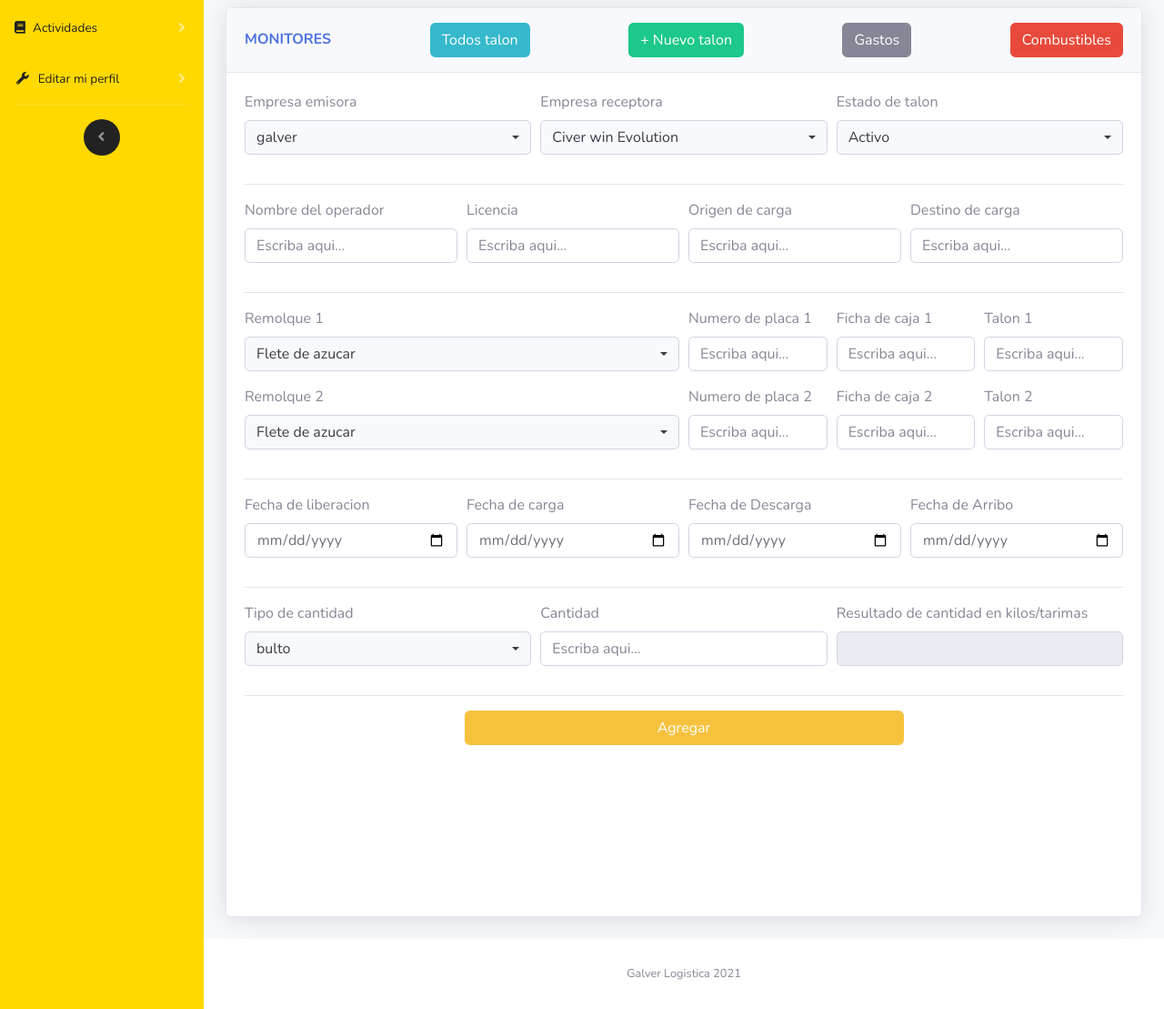
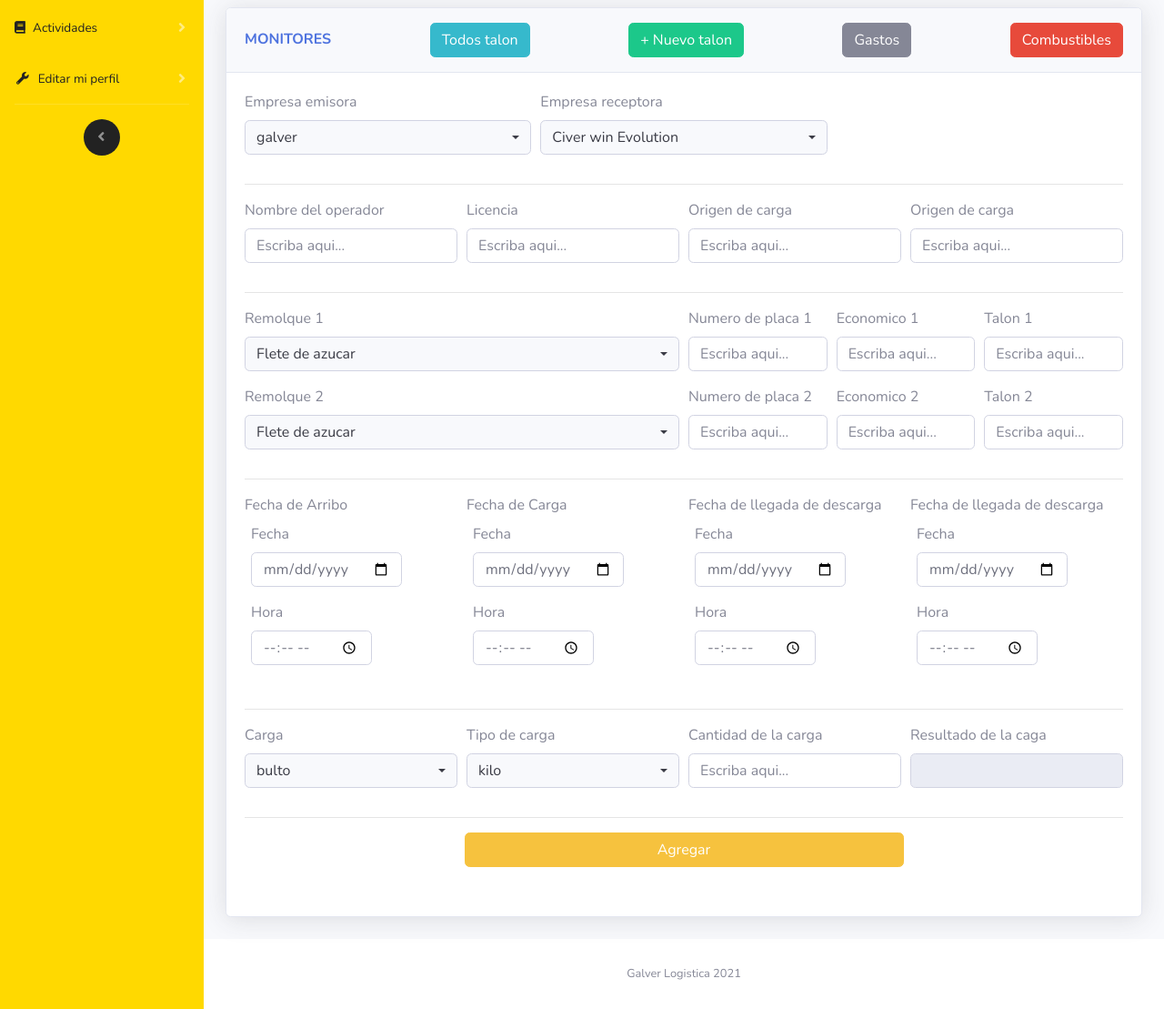
Before and after one commit to JoseArmandoMT1995/sistemaGalver, a PHP site: page /vistas/talonNuevoRegistro.php in a window 1280 px wide. Shown: the part 158-1267 px from the top of the page at 91% size. Run offline with PHP 8.4, Linux system fonts and the light colour scheme; the visitor is signed in with stand-in values (Sample User, id 1); data comes from the database, SQL or seed files in the repository.

Commit message:
cambio estructural 1

```diff
--- a/import/componentes/js/talon.php
+++ b/import/componentes/js/talon.php
@@ -16,36 +16,7 @@
     <script src="../assets/js/bootstrap-select.js"></script>
     <!-- Page level custom scripts -->
     <script src="../assets/js/demo/datatables-demo.js"></script>
-    <script src="../assets/js/operaciones.js"></script>
-    <script>
-        $("#cv").keydown(function (event) {
-            var cu = Number(document.getElementById("cu").value);
-            var cv = Number(document.getElementById("cv").value);
-            document.getElementById("resultado").value = talonCantidad(cu, cv);
-        });
-        $('#cu').on('change', function (e) {
-            document.getElementById("cv").value = 0;
-            document.getElementById("resultado").innerHTML = "";
-        });
 
-        function limitDecimalPlaces(e, count) {
-            if (e.target.value.indexOf('.') == -1) {
-                //console.log("no encontro .");
-                return;
-            }
-            if ((e.target.value.length - e.target.value.indexOf('.')) > count) {
-                //console.log("Si encontro .!");
-                e.target.value = parseFloat(e.target.value).toFixed(count);
-            }
-        }
-
-        function isNumberKey(evt) {
-            var charCode = (evt.which) ? evt.which : evt.keyCode;
-            if (charCode != 46 && charCode > 31 && (charCode < 48 || charCode > 57))
-                return false;
-            return true;
-        }
-    </script>
 
 
     </body>
--- a/vistas/talonNuevoRegistro.php
+++ b/vistas/talonNuevoRegistro.php
@@ -72,6 +72,7 @@
                                         </optgroup>
                                     </select>
                                 </div>
+                                <!--
                                 <div class="form-group col-md-4">
                                     <label for="">Estado de talon</label>
                                     <select id="" class="selectpicker form-control" data-live-search="true"
@@ -89,6 +90,7 @@
                                         </optgroup>
                                     </select>
                                 </div>
+                                -->
                             </div>
                             <hr>
                             <div class="form-row">
@@ -109,7 +111,7 @@
                                         placeholder="Escriba aqui..." name="talonOrigen">
                                 </div>
                                 <div class="form-group col-md-3">
-                                    <label for="inputPassword4">Destino de carga</label>
+                                    <label for="inputPassword4">Origen de carga</label>
                                     <input type="text" class="form-control" id="inputEmail4"
                                         placeholder="Escriba aqui..." name="talonDestino">
                                 </div>
@@ -142,7 +144,7 @@
                                         placeholder="Escriba aqui..." name="talonOrigen">
                                 </div>
                                 <div class="form-group col-md-2">
-                                    <label for="inputPassword4">Ficha de caja 1</label>
+                                    <label for="inputPassword4">Economico 1</label>
                                     <input type="text" class="form-control" id="inputEmail4"
                                         placeholder="Escriba aqui..." name="talonOrigen">
                                 </div>
@@ -178,7 +180,7 @@
                                         placeholder="Escriba aqui..." name="talonOrigen">
                                 </div>
                                 <div class="form-group col-md-2">
-                                    <label for="inputPassword4">Ficha de caja 2</label>
+                                    <label for="inputPassword4">Economico 2</label>
                                     <input type="text" class="form-control" id="inputEmail4"
                                         placeholder="Escriba aqui..." name="talonOrigen">
                                 </div>
@@ -191,31 +193,65 @@
                             </div>
                             <hr>
                             <div class="form-row">
+
                                 <div class="form-group col-md-3">
-                                    <label for="inputPassword4">Fecha de liberacion</label>
-                                    <input type="date" class="form-control" id="inputEmail4"
-                                        placeholder="Escriba aqui..." name="talonOrigen">
+                                    <label class="" for="inputPassword4">Fecha de Arribo</label>
+                                    <div class="col form-row">
+                                        <div class="form-group">
+                                            <label class="" for="inputPassword4">Fecha</label>
+                                            <input type="date" class="form-control">
+                                        </div>
+                                        <div class="form-group">
+                                            <label class="" for="inputPassword4">Hora</label>
+                                            <input type="time" class="form-control">
+                                        </div>
+                                    </div>
                                 </div>
                                 <div class="form-group col-md-3">
-                                    <label for="inputPassword4">Fecha de carga</label>
-                                    <input type="date" class="form-control" id="inputEmail4"
-                                        placeholder="Escriba aqui..." name="talonOrigen">
+                                    <label class="" for="inputPassword4">Fecha de Carga</label>
+                                    <div class="col form-row">
+                                        <div class="form-group">
+                                            <label class="" for="inputPassword4">Fecha</label>
+                                            <input type="date" class="form-control">
+                                        </div>
+                                        <div class="form-group">
+                                            <label class="" for="inputPassword4">Hora</label>
+                                            <input type="time" class="form-control">
+                                        </div>
+                                    </div>
                                 </div>
                                 <div class="form-group col-md-3">
-                                    <label for="inputPassword4">Fecha de Descarga</label>
-                                    <input type="date" class="form-control" id="inputEmail4"
-                                        placeholder="Escriba aqui..." name="talonOrigen">
+                                    <label class="" for="inputPassword4">Fecha de llegada de descarga</label>
+                                    <div class="col form-row">
+                                        <div class="form-group">
+                                            <label class="" for="inputPassword4">Fecha</label>
+                                            <input type="date" class="form-control">
+                                        </div>
+                                        <div class="form-group">
+                                            <label class="" for="inputPassword4">Hora</label>
+                                            <input type="time" class="form-control">
+                                        </div>
+                                    </div>
                                 </div>
                                 <div class="form-group col-md-3">
-                                    <label for="inputPassword4">Fecha de Arribo</label>
-                                    <input type="date" class="form-control" id="inputEmail4"
-                                        placeholder="Escriba aqui..." name="talonOrigen">
+                                    <label class="" for="inputPassword4">Fecha de llegada de descarga</label>
+                                    <div class="col form-row">
+                                        <div class="form-group">
+                                            <label class="" for="inputPassword4">Fecha</label>
+                                            <input type="date" class="form-control">
+                                        </div>
+                                        <div class="form-group">
+                                            <label class="" for="inputPassword4">Hora</label>
+                                            <input type="time" class="form-control">
+                                        </div>
+                                    </div>
                                 </div>
                             </div>
                             <hr>
+
                             <div class="form-row ">
-                                <div class="form-group col-md-4">
-                                    <label for="inputPassword4">Tipo de cantidad</label>
+                                <div class="form-group col-md-3">
+                                    <label for="inputPassword4">Carga</label>
                                     <select id="cu" class="selectpicker form-control" data-live-search="true"
                                         name="talonEmpresaEmisora">
                                         <optgroup label="Escriba y seleccione">
@@ -226,25 +262,33 @@
                                         </optgroup>
                                     </select>
                                 </div>
-                                <div class="form-group col-md-4">
-                                    <label for="inputPassword4" >Cantidad</label>
-                                    <input type="text"
-                                        class="form-control"
-                                        placeholder="Escriba aqui..."
-                                        name="talonOrigen"
-                                        oninput="limitDecimalPlaces(event, 2)"
-                                        onkeypress="return isNumberKey(event)"
-                                        min="0"
-                                        id="cv" />
+                                <div class="form-group col-md-3">
+                                    <label for="inputPassword4">Tipo de carga</label>
+                                    <select id="cu" class="selectpicker form-control" data-live-search="true"
+                                        name="talonEmpresaEmisora">
+                                        <optgroup label="Escriba y seleccione">
+                                            <option value="1">kilo</option>
+                                            <option value="2">saco</option>
+                                            <option value="3">super saco</option>
+                                            <option value="4">tarmia</option>
+                                        </optgroup>
+                                    </select>
                                 </div>
-                                <div class="form-group col-md-4">
-                                    <label for="inputPassword4">Resultado de cantidad en kilos/tarimas</label>
-                                    <!--
-                                        <div id="resultado" class="text-center"></div>
-                                    -->
+                                <div class="form-group col-md-3">
+                                    <label for="inputPassword4">Cantidad de la carga</label>
+                                    <input type="text" class="form-control" placeholder="Escriba aqui..."
+                                        name="talonOrigen" oninput="limitDecimalPlaces(event, 2)"
+                                        onkeypress="return isNumberKey(event)" min="0" id="cv" />
+                                </div>
+
+                                <div class="form-group col-md-3">
+                                    <label for="inputPassword4">Resultado de la caga</label>
+
                                     <input type="text" class="form-control" id="resultado" readonly>
                                 </div>
                             </div>
+
+
                             <hr>
                             <div class="d-flex justify-content-center">
                                 <button type="button" class="btn btn-warning col-md-6">Agregar</button>
@@ -258,6 +302,7 @@
         </div>
     </div>
 </div>
+
 <?php
     include "../import/componentes/footer.php";
     include "../import/componentes/modal/modalIndex.php";
```
Also changed, not shown: import/componentes/modal/datatime.php (added, +50 -0 lines), import/componentes/talon/head.php (added).
